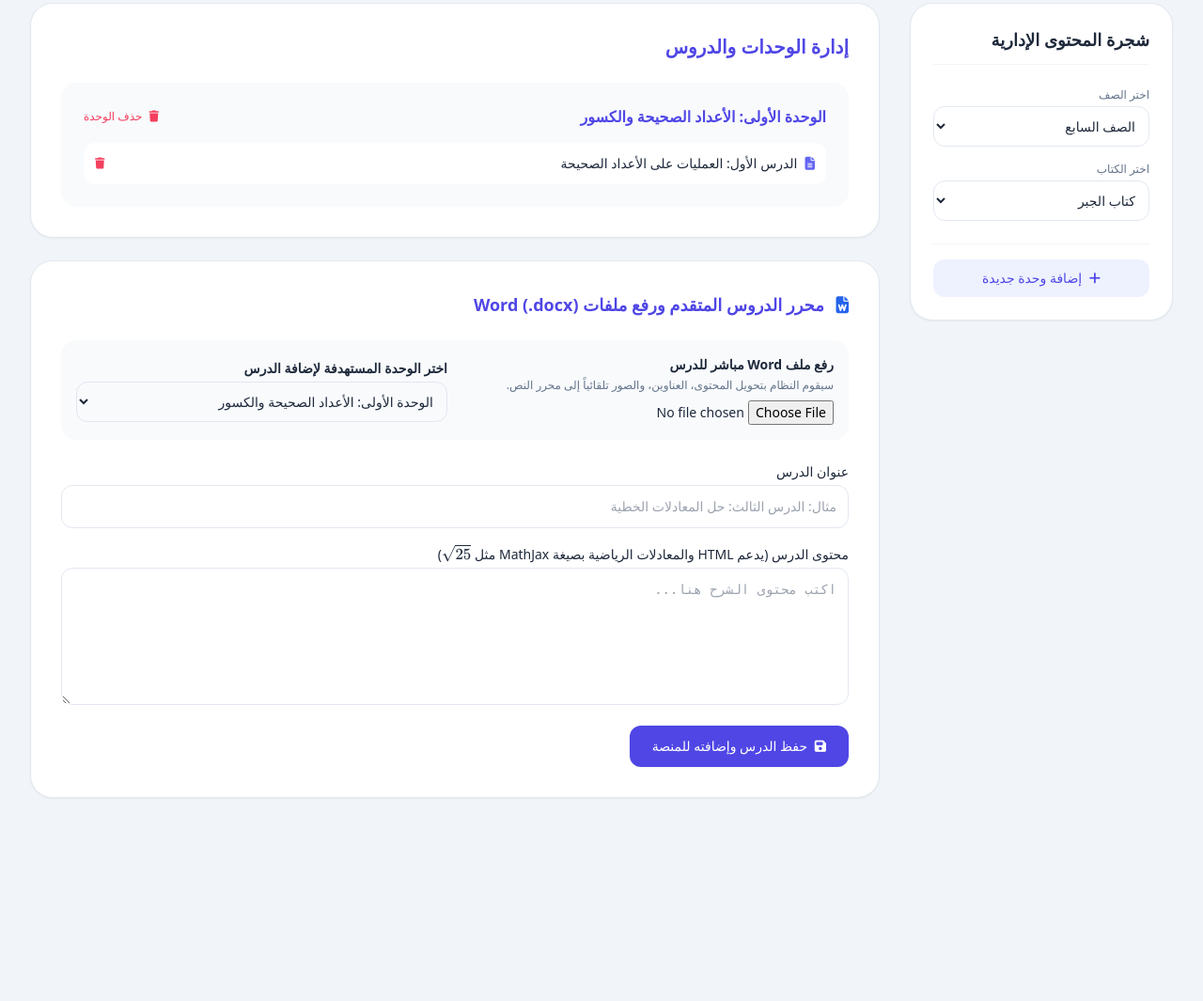
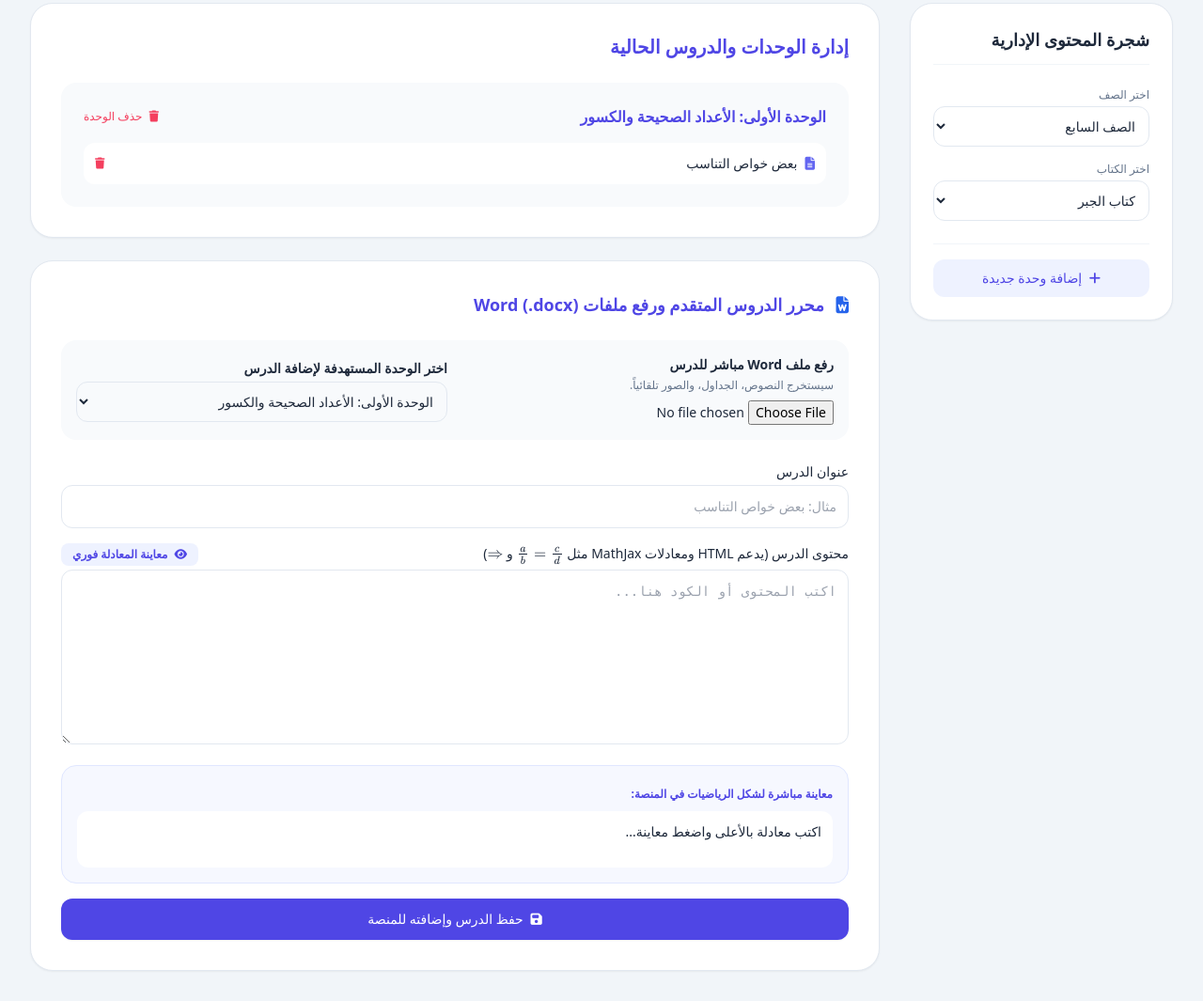
Before and after one commit to taha-math/math-platform---1975, a plain HTML site: page admin.html in a window 1280 px wide. Shown: the part 109-1174 px from the top of the page at 94% size. Before the commit the page ends 990 px from the top, so only its background shows below. Drawn offline with nearby package versions, Linux system fonts and the light colour scheme.

Commit message:
Update admin.html

```diff
--- a/admin.html
+++ b/admin.html
@@ -24,7 +24,7 @@
         };
     </script>
     <script id="MathJax-script" async src="https://cdn.jsdelivr.net/npm/mathjax@3/es5/tex-mml-chtml.js"></script>
-    <!-- Mammoth.js for Word .docx Import -->
+    <!-- Mammoth.js for Word .docx Import with Images support -->
     <script src="https://cdnjs.cloudflare.com/ajax/libs/mammoth/1.6.0/mammoth.browser.min.js"></script>
     <link rel="stylesheet" href="https://cdnjs.cloudflare.com/ajax/libs/font-awesome/6.4.0/css/all.min.css">
 </head>
@@ -40,7 +40,7 @@
             </div>
         </div>
         <div class="flex items-center gap-4">
-            <a href="index.html" class="bg-slate-100 dark:bg-slate-700 px-4 py-2 rounded-xl text-sm font-medium hover:bg-slate-200 transition"><i class="fa-solid fa-globe ml-1"></i> استعراض المنصة</a>
+            <a href="index.html" target="_blank" class="bg-slate-100 dark:bg-slate-700 px-4 py-2 rounded-xl text-sm font-medium hover:bg-slate-200 transition"><i class="fa-solid fa-globe ml-1"></i> استعراض المنصة</a>
             <button onclick="exportJSON()" class="bg-emerald-600 hover:bg-emerald-700 text-white px-4 py-2 rounded-xl text-sm font-medium transition"><i class="fa-solid fa-download ml-1"></i> تصدير Backup</button>
             <label class="bg-blue-600 hover:bg-blue-700 text-white px-4 py-2 rounded-xl text-sm font-medium cursor-pointer transition">
                 <i class="fa-solid fa-upload ml-1"></i> استيراد Restore
@@ -73,11 +73,9 @@
         <!-- Content Management Panel -->
         <div class="lg:col-span-3 space-y-6">
             <div class="bg-white dark:bg-slate-800 p-8 rounded-3xl shadow-sm border border-slate-200 dark:border-slate-700 space-y-6">
-                <div class="flex justify-between items-center">
-                    <h2 id="current-unit-title" class="text-xl font-bold text-indigo-600">إدارة الوحدات والدروس</h2>
-                </div>
+                <h2 class="text-xl font-bold text-indigo-600">إدارة الوحدات والدروس الحالية</h2>
                 <div id="admin-units-container" class="space-y-6">
-                    <!-- Units and Lessons List -->
+                    <!-- Units List -->
                 </div>
             </div>
 
@@ -87,7 +85,7 @@
                 <div class="grid grid-cols-1 md:grid-cols-2 gap-4 items-center bg-slate-50 dark:bg-slate-700/50 p-4 rounded-2xl">
                     <div>
                         <label class="block text-sm font-semibold mb-1">رفع ملف Word مباشر للدرس</label>
-                        <p class="text-xs text-slate-500 mb-2">سيقوم النظام بتحويل المحتوى، العناوين، والصور تلقائياً إلى محرر النص.</p>
+                        <p class="text-xs text-slate-500 mb-2">سيستخرج النصوص، الجداول، والصور تلقائياً.</p>
                         <input type="file" accept=".docx" onchange="handleDocxUpload(event)" class="text-sm">
                     </div>
                     <div>
@@ -95,16 +93,29 @@
                         <select id="target-unit-select" class="w-full p-2.5 rounded-xl border border-slate-200 dark:border-slate-700 bg-transparent text-sm"></select>
                     </div>
                 </div>
+
                 <div class="space-y-4">
                     <div>
                         <label class="block text-sm font-medium mb-1">عنوان الدرس</label>
-                        <input type="text" id="new-lesson-title" placeholder="مثال: الدرس الثالث: حل المعادلات الخطية" class="w-full p-3 rounded-xl border border-slate-200 dark:border-slate-700 bg-transparent text-sm outline-none focus:ring-2 focus:ring-indigo-500">
+                        <input type="text" id="new-lesson-title" placeholder="مثال: بعض خواص التناسب" class="w-full p-3 rounded-xl border border-slate-200 dark:border-slate-700 bg-transparent text-sm outline-none focus:ring-2 focus:ring-indigo-500">
                     </div>
                     <div>
-                        <label class="block text-sm font-medium mb-1">محتوى الدرس (يدعم HTML والمعادلات الرياضية بصيغة MathJax مثل $\sqrt{25}$)</label>
-                        <textarea id="new-lesson-content" rows="6" placeholder="اكتب محتوى الشرح هنا..." class="w-full p-3 rounded-xl border border-slate-200 dark:border-slate-700 bg-transparent text-sm outline-none focus:ring-2 focus:ring-indigo-500 font-mono"></textarea>
+                        <div class="flex justify-between items-center mb-1">
+                            <label class="block text-sm font-medium">محتوى الدرس (يدعم HTML ومعادلات MathJax مثل $\frac{a}{b} = \frac{c}{d}$ و $\Rightarrow$)</label>
+                            <button type="button" onclick="previewMathContent()" class="text-xs bg-indigo-50 text-indigo-600 px-3 py-1 rounded-lg font-semibold hover:bg-indigo-100 transition"><i class="fa-solid fa-eye ml-1"></i> معاينة المعادلة فوري</button>
+                        </div>
+                        <textarea id="new-lesson-content" rows="8" placeholder="اكتب المحتوى أو الكود هنا..." class="w-full p-3 rounded-xl border border-slate-200 dark:border-slate-700 bg-transparent text-sm outline-none focus:ring-2 focus:ring-indigo-500 font-mono"></textarea>
                     </div>
-                    <button onclick="saveNewLesson()" class="bg-indigo-600 hover:bg-indigo-700 text-white px-6 py-3 rounded-xl text-sm font-medium transition shadow-sm"><i class="fa-solid fa-floppy-disk ml-1"></i> حفظ الدرس وإضافته للمنصة</button>
+
+                    <!-- Live MathJax Preview Box -->
+                    <div class="p-4 bg-indigo-50/50 dark:bg-slate-700/30 rounded-2xl border border-indigo-100 dark:border-slate-700 space-y-2">
+                        <span class="text-xs font-bold text-indigo-600 dark:text-indigo-400">معاينة مباشرة لشكل الرياضيات في المنصة:</span>
+                        <div id="live-math-preview" class="p-3 bg-white dark:bg-slate-800 rounded-xl min-h-[60px] text-sm">
+                            اكتب معادلة بالأعلى واضغط معاينة...
+                        </div>
+                    </div>
+
+                    <button onclick="saveNewLesson()" class="w-full bg-indigo-600 hover:bg-indigo-700 text-white py-3 rounded-xl text-sm font-medium transition shadow-sm"><i class="fa-solid fa-floppy-disk ml-1"></i> حفظ الدرس وإضافته للمنصة</button>
                 </div>
             </div>
         </div>
@@ -115,7 +126,7 @@
     <div id="unit-modal" class="fixed inset-0 bg-black/50 backdrop-blur-sm z-50 hidden flex items-center justify-center p-4">
         <div class="bg-white dark:bg-slate-800 w-full max-w-md rounded-3xl p-6 shadow-2xl space-y-4">
             <h3 class="text-lg font-bold">إضافة وحدة دراسية جديدة</h3>
-            <input type="text" id="unit-name-input" placeholder="اسم الوحدة (مثال: الوحدة الثانية: الهندسة التحليلية)" class="w-full p-3 rounded-xl border border-slate-200 dark:border-slate-700 bg-transparent text-sm outline-none">
+            <input type="text" id="unit-name-input" placeholder="اسم الوحدة (مثال: الوحدة الأولى: التناسب)" class="w-full p-3 rounded-xl border border-slate-200 dark:border-slate-700 bg-transparent text-sm outline-none">
             <div class="flex justify-end gap-3">
                 <button onclick="closeAddUnitModal()" class="px-4 py-2 rounded-xl bg-slate-100 dark:bg-slate-700 text-sm">إلغاء</button>
                 <button onclick="confirmAddUnit()" class="px-4 py-2 rounded-xl bg-indigo-600 text-white text-sm font-medium">حفظ الوحدة</button>
@@ -141,8 +152,8 @@
                                     lessons: [
                                         {
                                             id: 'l7_1_1',
-                                            title: 'الدرس الأول: العمليات على الأعداد الصحيحة',
-                                            content: `<h3>مفهوم الأعداد الصحيحة</h3><p>تعلمنا سابقاً أن مجموعة الأعداد الصحيحة تضم الأعداد الصحيحة الموجبة، الصفر، والأعداد الصحيحة السالبة.</p>`
+                                            title: 'بعض خواص التناسب',
+                                            content: `<h3>بعض خواص التناسب</h3><p>إذا كانت $a, b, c, d$ أربعة أعداد غير معدومة:</p><p>في التناسب $\\frac{a}{b} = \\frac{c}{d}$ نسمي الأعداد بالترتيب $a, b, c, d$ أعداد متناسبة.</p><p>في التناسب: $\\text{جداء الطرفين} = \\text{جداء الوسطين} \\Rightarrow a \\times d = b \\times c$</p>`
                                         }
                                     ],
                                     exercises: [],
@@ -210,12 +221,11 @@
 
             let targetSelect = document.getElementById('target-unit-select');
             targetSelect.innerHTML = '';
-
             let container = document.getElementById('admin-units-container');
             container.innerHTML = '';
 
             if (!book.units || book.units.length === 0) {
-                container.innerHTML = `<p class="text-sm text-slate-500">لا توجد وحدات في هذا الكتاب حتى الآن. استخدم زر "إضافة وحدة جديدة" بالأسفل.</p>`;
+                container.innerHTML = `<p class="text-sm text-slate-500">لا توجد وحدات في هذا الكتاب. استخدم زر "إضافة وحدة جديدة".</p>`;
                 return;
             }
 
@@ -240,7 +250,7 @@
                         `;
                     });
                 } else {
-                    div.innerHTML += `<p class="text-xs text-slate-400">لا دروس مضافة بعد في هذه الوحدة.</p>`;
+                    div.innerHTML += `<p class="text-xs text-slate-400">لا دروس مضافة بعد.</p>`;
                 }
                 div.innerHTML += `</div>`;
                 container.appendChild(div);
@@ -273,7 +283,7 @@
         }
 
         function deleteUnit(gradeId, bookId, unitId) {
-            if (!confirm('هل أنت متأكد من حذف هذه الوحدة بكامل دروسها؟')) return;
+            if (!confirm('هل أنت متأكد من حذف هذه الوحدة؟')) return;
             let book = appData.grades.find(g => g.id === gradeId).books.find(b => b.id === bookId);
             book.units = book.units.filter(u => u.id !== unitId);
             localStorage.setItem('taha_math_platform_data', JSON.stringify(appData));
@@ -294,7 +304,7 @@
             let content = document.getElementById('new-lesson-content').value;
 
             if (!unitId || !title || !content) {
-                alert('الرجاء التأكد من تعبئة حقول عنوان ومحتوى الدرس واختيار الوحدة المستهدفة.');
+                alert('الرجاء التأكد من تعبئة العنوان والمحتوى واختيار الوحدة.');
                 return;
             }
 
@@ -313,8 +323,18 @@
             localStorage.setItem('taha_math_platform_data', JSON.stringify(appData));
             document.getElementById('new-lesson-title').value = '';
             document.getElementById('new-lesson-content').value = '';
+            document.getElementById('live-math-preview').innerHTML = 'تم الحفظ بنجاح!';
             renderAdminUnits();
             alert('تم حفظ وإضافة الدرس بنجاح إلى المنصة!');
+        }
+
+        function previewMathContent() {
+            let val = document.getElementById('new-lesson-content').value;
+            let preview = document.getElementById('live-math-preview');
+            preview.innerHTML = val;
+            if (window.MathJax) {
+                MathJax.typesetPromise([preview]);
+            }
         }
 
         function handleDocxUpload(e) {
@@ -326,7 +346,8 @@
                     .then(function(result) {
                         document.getElementById('new-lesson-content').value = result.value;
                         document.getElementById('new-lesson-title').value = file.name.replace(/\.[^/.]+$/, "");
-                        alert('تم استخراج محتوى ملف Word وتحويله بنجاح إلى محرر الدروس!');
+                        previewMathContent();
+                        alert('تم استخراج ملف Word بنجاح! ملاحظة: الرموز الرياضية المعقدة في Word يمكن كتابتها بصيغة MathJax (مثل $\\frac{a}{b}$) لتظهر باحترافية تامة.');
                     })
                     .catch(function(err) {
                         alert('خطأ في قراءة ملف Word: ' + err.message);
```
